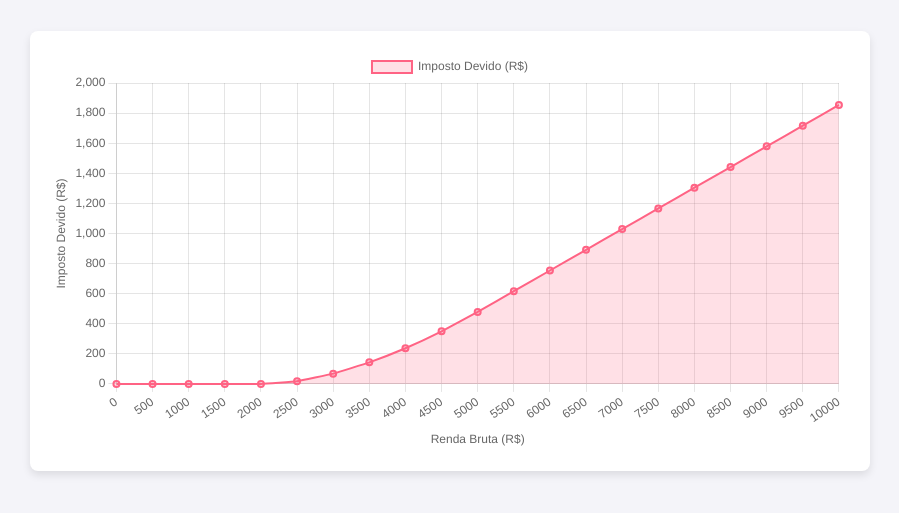
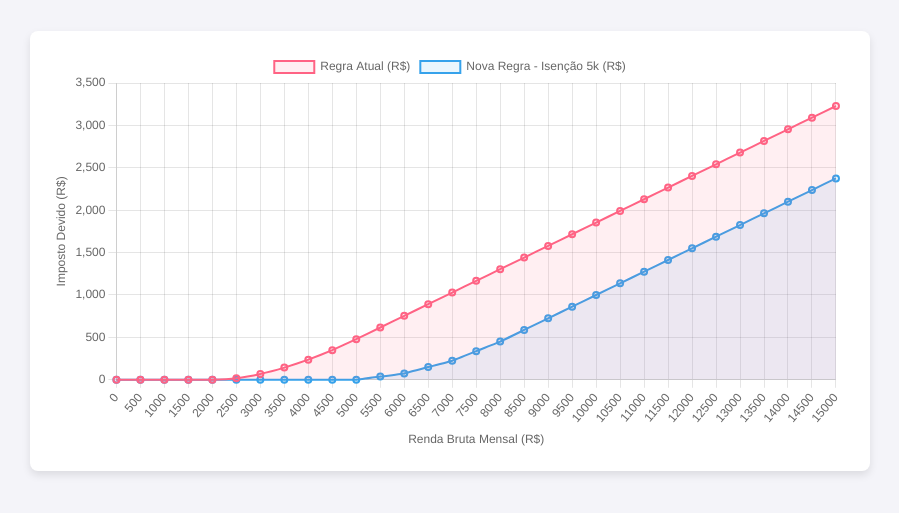
Before and after one commit to ALDX38/Pague-seus-impostos, a plain HTML site: page index.html in a window 1280 px wide. Shown: the part 149-662 px from the top of the page, without its empty margins (190-1089 px from the left). Drawn offline with nearby package versions, Linux system fonts and the light colour scheme.

Commit message:
primeiro commit

```diff
--- a/index.html
+++ b/index.html
@@ -9,17 +9,17 @@
         body {
             font-family: Arial, sans-serif;
             display: flex;
+            flex-direction: column;
             justify-content: center;
             align-items: center;
             min-height: 100vh;
             margin: 0;
             background-color: #f4f4f9;
         }
-        /* O segredo da responsividade está no container do gráfico */
         .chart-container {
             position: relative;
-            width: 90vw; /* 90% da largura da tela */
-            max-width: 800px; /* Limite máximo para telas grandes */
+            width: 90vw;
+            max-width: 800px;
             background: white;
             padding: 20px;
             border-radius: 8px;
@@ -34,7 +34,7 @@
             </div>
 
     <script>
-        // Função simplificada para calcular o IR (valores aproximados da tabela)
+        // Função 1: Tabela Atual
         function calcularIR(salario) {
             if (salario <= 2259.20) return 0;
             if (salario <= 2826.65) return (salario * 0.075) - 169.44;
@@ -43,37 +43,68 @@
             return (salario * 0.275) - 896.00;
         }
 
-        // Gerando os dados para o Plano Cartesiano
-        const salariosEixoX = [];
-        const impostoEixoY = [];
-
-        // Simulando salários de 0 a 10.000 com saltos de 500
-        for (let i = 0; i <= 10000; i += 500) {
-            salariosEixoX.push(i);
-            impostoEixoY.push(calcularIR(i));
+        // Função 2: Nova Regra (Isenção até 5000)
+        function calcularIRNovo(salario) {
+            if (salario <= 5000) return 0;
+            // Projeção simples baseada no excedente após 5k
+            if (salario <= 6000) return (salario - 5000) * 0.075;
+            if (salario <= 7000) return (1000 * 0.075) + ((salario - 6000) * 0.15);
+            if (salario <= 8000) return (1000 * 0.075) + (1000 * 0.15) + ((salario - 7000) * 0.225);
+            return (1000 * 0.075) + (1000 * 0.15) + (1000 * 0.225) + ((salario - 8000) * 0.275);
         }
 
-        // Configurando e renderizando o gráfico com Chart.js
+        const salariosEixoX = [];
+        const impostoEixoY_Antigo = [];
+        const impostoEixoY_Novo = [];
+
+        for (let i = 0; i <= 15000; i += 500) {
+            salariosEixoX.push(i);
+            impostoEixoY_Antigo.push(calcularIR(i));
+            impostoEixoY_Novo.push(calcularIRNovo(i));
+        }
+
         const ctx = document.getElementById('graficoIR').getContext('2d');
-        const graficoIR = new Chart(ctx, {
-            type: 'line', // Gráfico de linha para mostrar a progressão
+
+        // Inicializando o gráfico já com os dois datasets (Antigo e Novo)
+        let graficoIR = new Chart(ctx, {
+            type: 'line',
             data: {
                 labels: salariosEixoX,
-                datasets: [{
-                    label: 'Imposto Devido (R$)',
-                    data: impostoEixoY,
-                    borderColor: 'rgba(255, 99, 132, 1)',
-                    backgroundColor: 'rgba(255, 99, 132, 0.2)',
+                datasets: [
+                    {
+                        label: 'Regra Atual (R$)',
+                    data: impostoEixoY_Antigo,
+                    borderColor: 'rgba(255, 99, 132, 1)', // Vermelho
+                        backgroundColor: 'rgba(255, 99, 132, 0.1)',
                     borderWidth: 2,
                     fill: true,
-                    tension: 0.1 // Suavidade da linha
-                }]
+                    tension: 0.1
+                    },
+                    {
+                        label: 'Nova Regra - Isenção 5k (R$)',
+                        data: impostoEixoY_Novo,
+                        borderColor: 'rgba(54, 162, 235, 1)', // Azul
+                        backgroundColor: 'rgba(54, 162, 235, 0.1)',
+                        borderWidth: 2,
+                        fill: true,
+                        tension: 0.1
+                    }
+                ]
             },
             options: {
-                responsive: true, // Garante que o gráfico se adapte à tela
+                responsive: true,
+                plugins: {
+                    legend: {
+                        position: 'top', // Legenda no topo para facilitar visualização
+                    },
+                    tooltip: {
+                        mode: 'index',
+                        intersect: false,
+                    }
+                },
                 scales: {
                     x: {
-                        title: { display: true, text: 'Renda Bruta (R$)' }
+                        title: { display: true, text: 'Renda Bruta Mensal (R$)' }
                     },
                     y: {
                         title: { display: true, text: 'Imposto Devido (R$)' },
```
Lines whose indentation alone changed are shown as unchanged.
